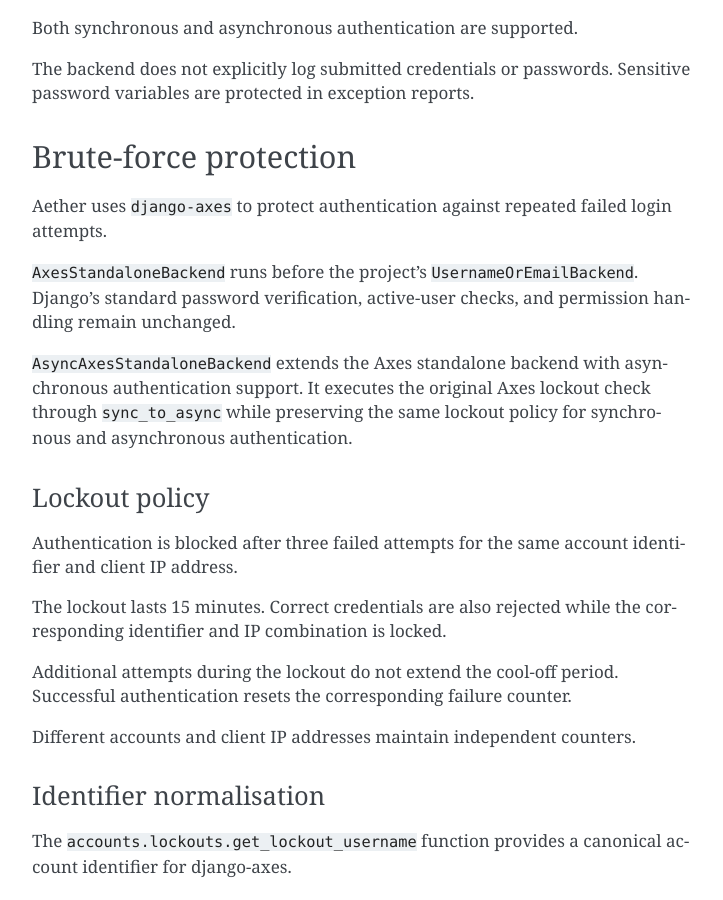
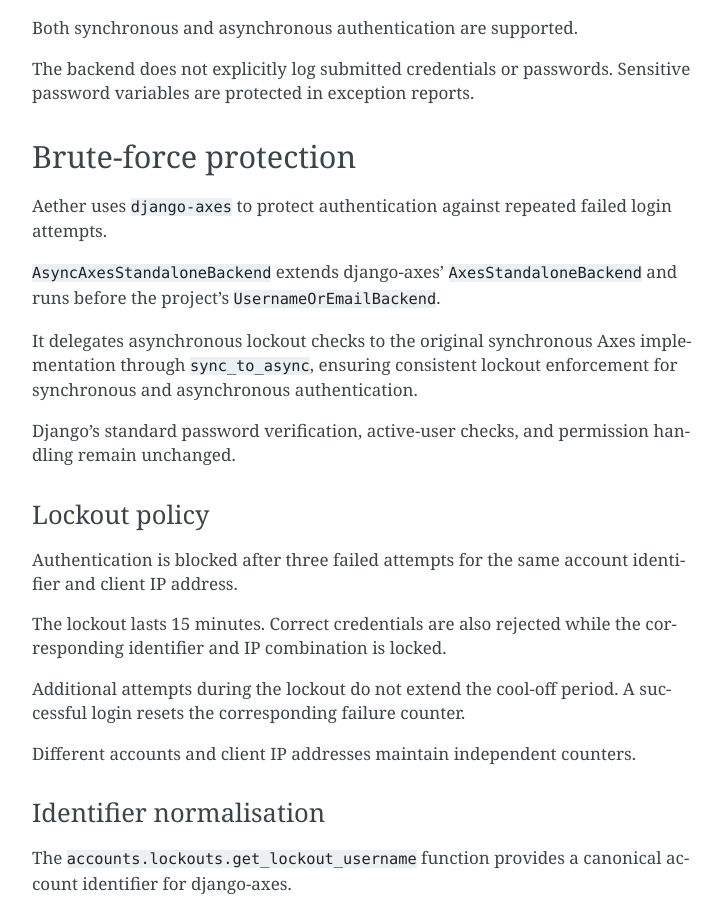
Before and after one commit to alex-nuclearboy/aether-app, a Sphinx documentation site: the page built from docs/source/security/authentication.rst, in a window 1280 px wide and 900 px high, scrolled down 712 px. Shown: the whole window, without its empty margins (388-1111 px from the left). Built offline with Sphinx 7.4.7, drawn with Linux system fonts in a browser that asks for light colours.

Commit message:
style: clean up formatting and documentation consistency

```diff
--- a/docs/source/architecture/project-structure.rst
+++ b/docs/source/architecture/project-structure.rst
@@ -228,7 +228,8 @@ Contains automated tests specific to the accounts application, including:
 * synchronous and asynchronous authentication;
 * inherited Django group and permission handling;
 * authentication lockout thresholds and identifier normalisation;
-* lockout expiration, counter resets, and account/IP isolation.
+* lockout expiration, counter resets, and account/IP isolation;
+* asynchronous lockout enforcement.
 
 
 Core application
--- a/docs/source/development/code-quality.rst
+++ b/docs/source/development/code-quality.rst
@@ -3,8 +3,8 @@ Code quality
 
 Aether currently uses lock-file validation, installed-dependency consistency
 checks, dependency vulnerability auditing, Django system checks, migration
-validation, automated tests with coverage enforcement, Pylint, and a strict
-Sphinx build as its baseline quality checks.
+validation, static file collection checks, automated tests with coverage
+enforcement, Pylint, and a strict Sphinx build as its baseline quality checks.
 
 Lock file
 ---------
--- a/docs/source/security/authentication.rst
+++ b/docs/source/security/authentication.rst
@@ -1,4 +1,3 @@
-
 Authentication
 ==============
 
@@ -42,14 +41,16 @@ Brute-force protection
 Aether uses ``django-axes`` to protect authentication against repeated
 failed login attempts.
 
-``AxesStandaloneBackend`` runs before the project's
-``UsernameOrEmailBackend``. Django's standard password verification,
-active-user checks, and permission handling remain unchanged.
+``AsyncAxesStandaloneBackend`` extends django-axes'
+``AxesStandaloneBackend`` and runs before the project's
+``UsernameOrEmailBackend``.
 
-``AsyncAxesStandaloneBackend`` extends the Axes standalone backend with
-asynchronous authentication support. It executes the original Axes lockout
-check through ``sync_to_async`` while preserving the same lockout policy
-for synchronous and asynchronous authentication.
+It delegates asynchronous lockout checks to the original synchronous
+Axes implementation through ``sync_to_async``, ensuring consistent
+lockout enforcement for synchronous and asynchronous authentication.
+
+Django's standard password verification, active-user checks, and
+permission handling remain unchanged.
 
 Lockout policy
 ~~~~~~~~~~~~~~
@@ -61,7 +62,7 @@ The lockout lasts 15 minutes. Correct credentials are also rejected
 while the corresponding identifier and IP combination is locked.
 
 Additional attempts during the lockout do not extend the cool-off period.
-Successful authentication resets the corresponding failure counter.
+A successful login resets the corresponding failure counter.
 
 Different accounts and client IP addresses maintain independent counters.
 
```
Also changed, not shown: README.md (+1 -2 lines), 6 other files.
